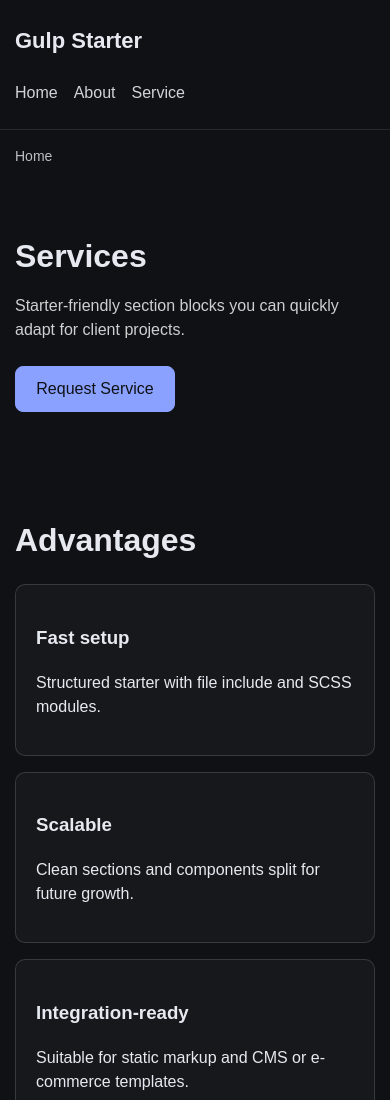
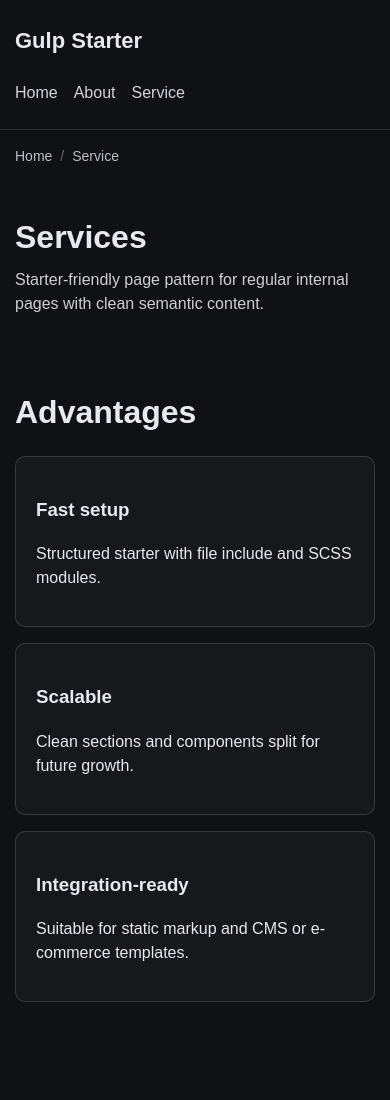
Before and after one commit to MultyMartis/gulp-starter, a website: page src/pages/service.html in a window 390 px wide. Shown: the top 1100 px of the page. Drawn offline with nearby package versions, Linux system fonts and the light colour scheme; files that its build step writes are made by us from their sources.

Commit message:
Add reusable SEO-friendly page generation patterns
Made-with: Cursor

```diff
--- a/src/js/main.js
+++ b/src/js/main.js
@@ -1,45 +1,5 @@
 document.addEventListener('DOMContentLoaded', () => {
-    const openButtons = document.querySelectorAll('[data-modal-open]');
-    const closeButtons = document.querySelectorAll('[data-modal-close]');
-
-    const openModal = (id) => {
-        const modal = document.getElementById(id);
-        if (!modal) {
-            return;
-        }
-        modal.classList.add('is-open');
-        modal.setAttribute('aria-hidden', 'false');
-        document.body.style.overflow = 'hidden';
-    };
-
-    const closeModal = (modal) => {
-        modal.classList.remove('is-open');
-        modal.setAttribute('aria-hidden', 'true');
-        document.body.style.overflow = '';
-    };
-
-    openButtons.forEach((button) => {
-        button.addEventListener('click', () => {
-            openModal(button.getAttribute('data-modal-open'));
-        });
-    });
-
-    closeButtons.forEach((button) => {
-        button.addEventListener('click', () => {
-            const modal = button.closest('.modal');
-            if (modal) {
-                closeModal(modal);
-            }
-        });
-    });
-
-    document.addEventListener('keydown', (event) => {
-        if (event.key !== 'Escape') {
-            return;
-        }
-        const openedModal = document.querySelector('.modal.is-open');
-        if (openedModal) {
-            closeModal(openedModal);
-        }
-    });
+    if (typeof initModal === 'function') {
+        initModal();
+    }
 });
--- /dev/null
+++ b/src/js/modules/modal.js
@@ -0,0 +1,45 @@
+function initModal() {
+    const openButtons = document.querySelectorAll('[data-modal-open]');
+    const closeButtons = document.querySelectorAll('[data-modal-close]');
+
+    const openModal = (id) => {
+        const modal = document.getElementById(id);
+        if (!modal) {
+            return;
+        }
+        modal.classList.add('is-open');
+        modal.setAttribute('aria-hidden', 'false');
+        document.body.style.overflow = 'hidden';
+    };
+
+    const closeModal = (modal) => {
+        modal.classList.remove('is-open');
+        modal.setAttribute('aria-hidden', 'true');
+        document.body.style.overflow = '';
+    };
+
+    openButtons.forEach((button) => {
+        button.addEventListener('click', () => {
+            openModal(button.getAttribute('data-modal-open'));
+        });
+    });
+
+    closeButtons.forEach((button) => {
+        button.addEventListener('click', () => {
+            const modal = button.closest('.modal');
+            if (modal) {
+                closeModal(modal);
+            }
+        });
+    });
+
+    document.addEventListener('keydown', (event) => {
+        if (event.key !== 'Escape') {
+            return;
+        }
+        const openedModal = document.querySelector('.modal.is-open');
+        if (openedModal) {
+            closeModal(openedModal);
+        }
+    });
+}
--- a/src/pages/service.html
+++ b/src/pages/service.html
@@ -3,9 +3,8 @@
     @@include("partials/layout/header.html")
 
     <main>
-        @@include("partials/components/breadcrumb.html")
-
-        @@include("partials/sections/hero.html", {"title": "Services", "text": "Starter-friendly section blocks you can quickly adapt for client projects.", "buttonText": "Request Service", "buttonTarget": "demo-modal"})
+        @@include("partials/components/breadcrumb.html", {"current": "Service"})
+        @@include("partials/sections/page-intro.html", {"title": "Services", "text": "Starter-friendly page pattern for regular internal pages with clean semantic content."})
 
         @@include("partials/sections/advantages.html")
         @@include("partials/sections/contacts.html")
--- a/src/partials/components/breadcrumb.html
+++ b/src/partials/components/breadcrumb.html
@@ -1,7 +1,8 @@
 <nav class="breadcrumb" aria-label="Breadcrumb">
     <div class="container">
-        <ul class="breadcrumb__list">
+        <ol class="breadcrumb__list">
             <li class="breadcrumb__item"><a href="index.html">Home</a></li>
-        </ul>
+            <li class="breadcrumb__item" aria-current="page">@@current</li>
+        </ol>
     </div>
 </nav>
--- a/src/partials/layout/scripts.html
+++ b/src/partials/layout/scripts.html
@@ -1 +1,2 @@
+<script src="assets/js/modules/modal.js"></script>
 <script src="assets/js/main.js"></script>
--- /dev/null
+++ b/src/partials/sections/page-intro.html
@@ -0,0 +1,6 @@
+<section class="page-intro">
+    <div class="container">
+        <h1 class="page-intro__title">@@title</h1>
+        <p class="page-intro__text">@@text</p>
+    </div>
+</section>
--- a/src/scss/components/_breadcrumb.scss
+++ b/src/scss/components/_breadcrumb.scss
@@ -5,6 +5,16 @@
 .breadcrumb__list {
     display: flex;
     gap: 8px;
+    align-items: center;
+    list-style: none;
+    margin: 0;
+    padding: 0;
+}
+
+.breadcrumb__item:not(:last-child)::after {
+    content: '/';
+    margin-left: 8px;
+    opacity: 0.5;
 }
 
 .breadcrumb__item {
--- /dev/null
+++ b/src/scss/sections/_page-intro.scss
@@ -0,0 +1,26 @@
+.page-intro {
+    padding: 36px 0 24px;
+}
+
+.page-intro__title {
+    margin: 0 0 12px;
+    font-size: 40px;
+    line-height: 1.15;
+}
+
+.page-intro__text {
+    margin: 0;
+    max-width: 760px;
+    color: rgba(255, 255, 255, 0.8);
+    font-size: 18px;
+}
+
+@media (max-width: 767px) {
+    .page-intro__title {
+        font-size: 32px;
+    }
+
+    .page-intro__text {
+        font-size: 16px;
+    }
+}
--- a/src/scss/style.scss
+++ b/src/scss/style.scss
@@ -6,6 +6,7 @@
 @use 'layout/footer';
 
 @use 'sections/hero';
+@use 'sections/page-intro';
 @use 'sections/advantages';
 @use 'sections/contacts';
 
```
Also changed, not shown: src/pages/about.html (+2 -3 lines), src/pages/index.html (+0 -2 lines), README.md.
